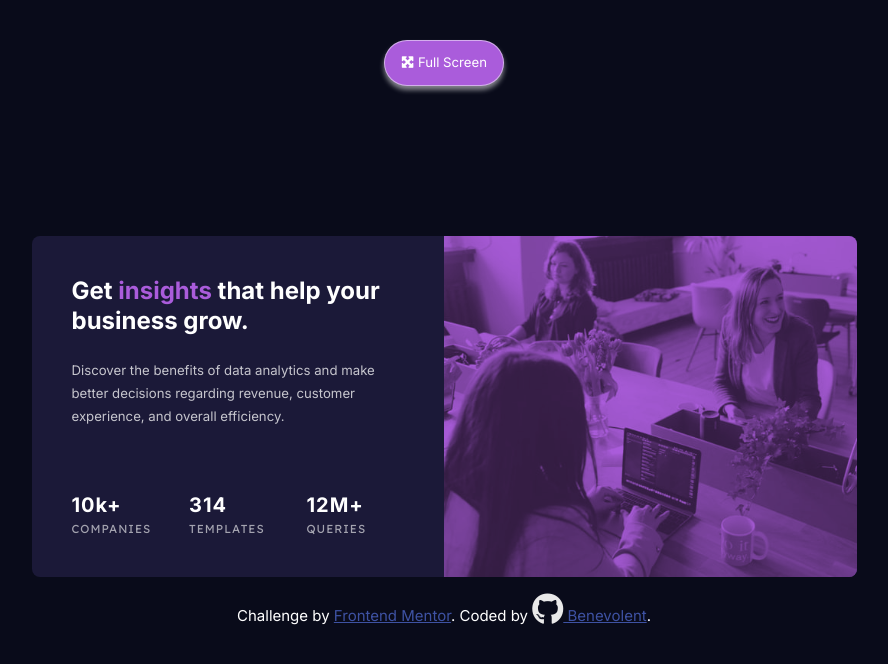
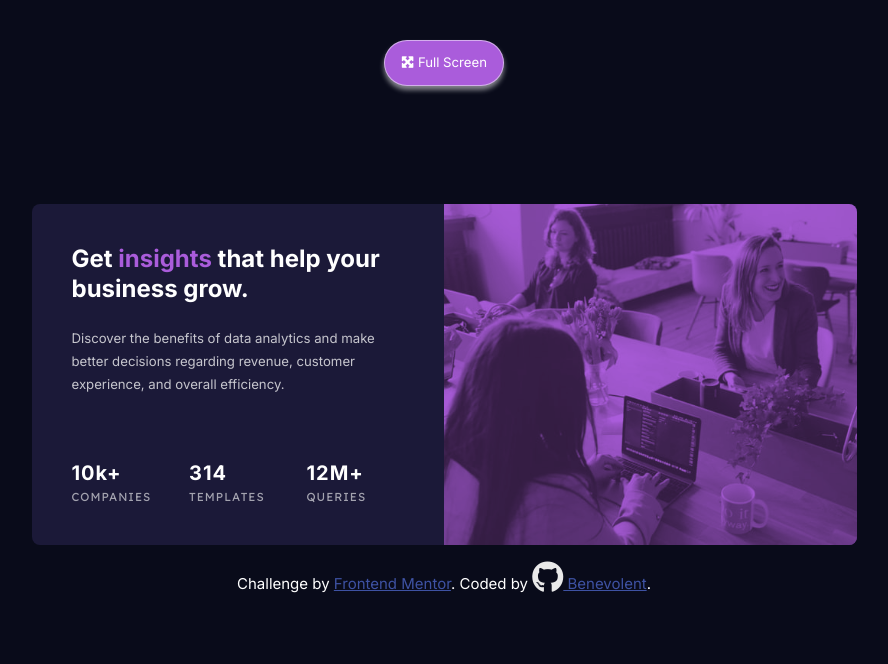
Before and after one commit to bene-volent/stats-preview-component, a website built with Vite: page index.html in a window 1280 px wide. Shown: the whole page, without its empty margins (196-1084 px from the left). Built offline with nearby package versions, Linux system fonts and the light colour scheme.

Commit message:
Final Final

```diff
--- a/styles.scss
+++ b/styles.scss
@@ -123,13 +123,17 @@ body {
     display: grid;
     place-items: center;
     /*Box model stuff*/
-    margin-block: 2rem;
+    margin-top: 1rem;
     min-height: 100vh;
     min-height: 100dvh;
     background: var(--clr-very-dark-blue);
     /*Miscellaneous*/
     z-index: 1;
     place-content: center;
+
+    @include mq(){
+        margin-top: 0;
+    }
 }
 
 button {
```
